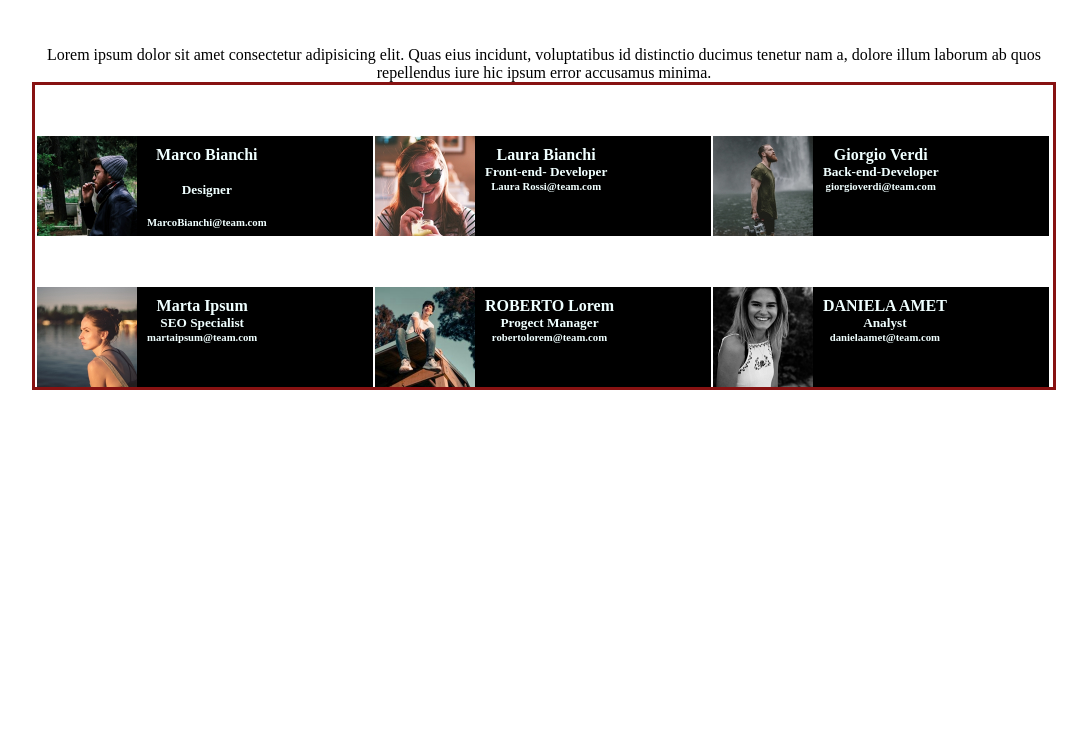
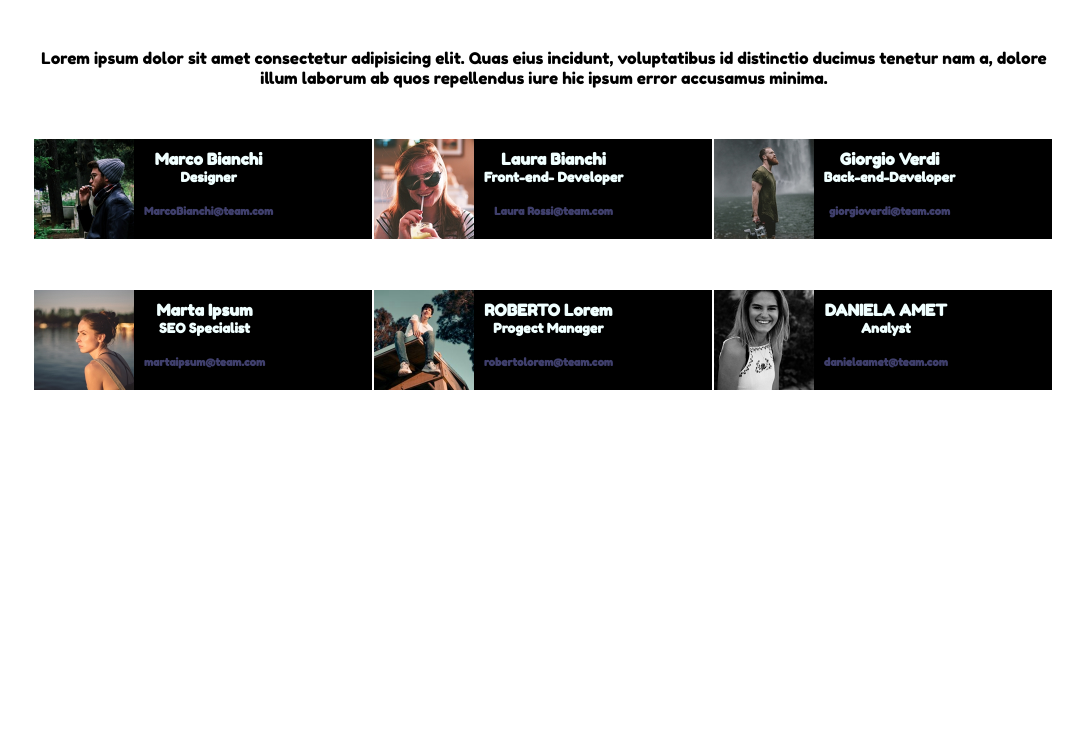
Before and after one commit to allievo24/html-css-float-cards, a plain HTML site: page index.html in a window 1280 px wide. Shown: the part 55-800 px from the top of the page, without its empty margins (96-1183 px from the left). Drawn offline with Linux system fonts and the light colour scheme.

Commit message:
perfinale

```diff
--- a/css/style.css
+++ b/css/style.css
@@ -8,6 +8,7 @@
     max-width: 80%;
     margin: auto;
     text-align: center;
+    font-family: 'Fredoka One', cursive;
 }
 
 
@@ -27,10 +28,6 @@ img{
 
  .card{
     width: 100% ;
-    border: solid rgb(135, 18, 18);
-
-
-
 }
 
 
@@ -54,16 +51,18 @@ img{
 .foto {
 
     float:left;
-
 }
 
 
-
+h6{
+  color: rgb(63, 63, 108);
+  margin-top: 20px;
+}
 
 .contenuto {
 
-    width: ;
+
     float: left;
-    padding:10px 10px ;
+    padding:10px ;
     color: azure;
 }
--- a/index.html
+++ b/index.html
@@ -8,7 +8,10 @@
         <link rel="stylesheet" href="css/style.css">
         <link rel="preconnect" href="https://fonts.googleapis.com">
         <link rel="preconnect" href="https://fonts.gstatic.com" crossorigin>
-        <link href="https://fonts.googleapis.com/css2?family=Fredoka+One&display=swap" >
+        <link rel="preconnect" href="https://fonts.googleapis.com">
+        <link rel="preconnect" href="https://fonts.gstatic.com" crossorigin>
+        <link href="https://fonts.googleapis.com/css2?family=Fredoka+One&display=swap" rel="stylesheet">
+
     </head>
     <body>
         <main class="container">
@@ -22,8 +25,8 @@
                         <img src="img/male1.png" alt=""/>
                     </div>
                         <div class="contenuto ">
-                            <h4>Marco Bianchi</h4><br>
-                            <h5>Designer</h5><br>
+                            <h4>Marco Bianchi</h4>
+                            <h5>Designer</h5>
                             <h6>MarcoBianchi@team.com</h6>
                         </div>
                     </div>
```
